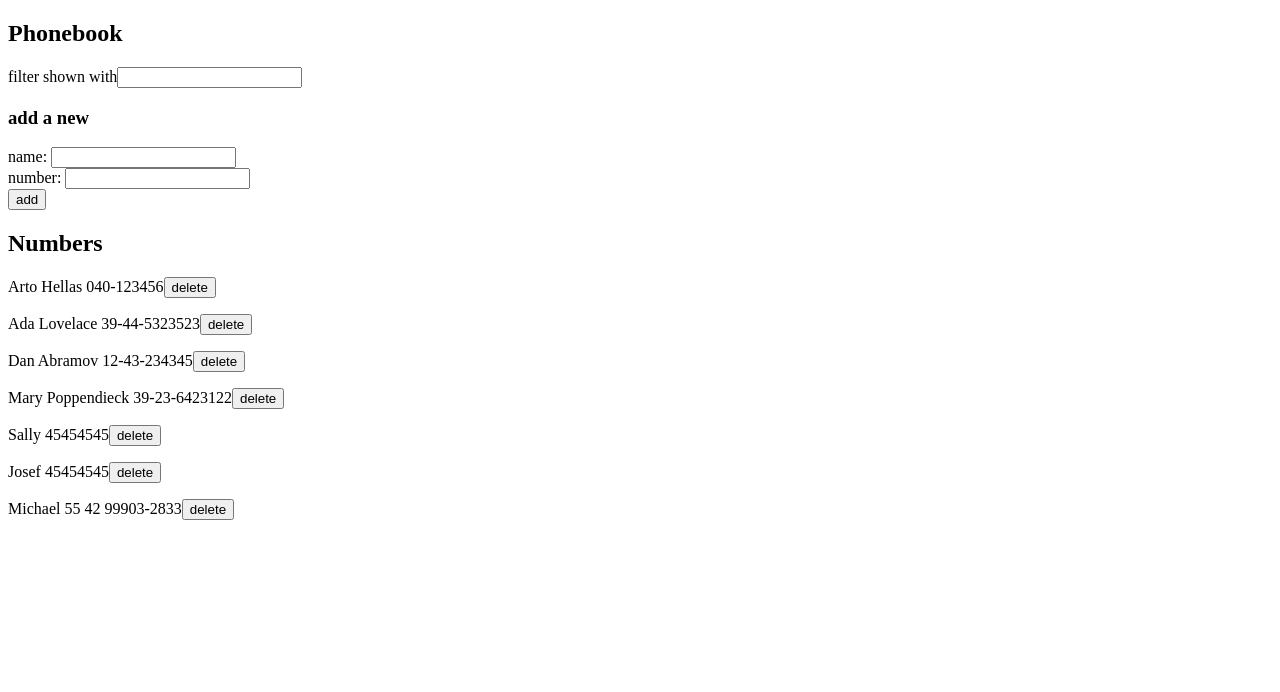
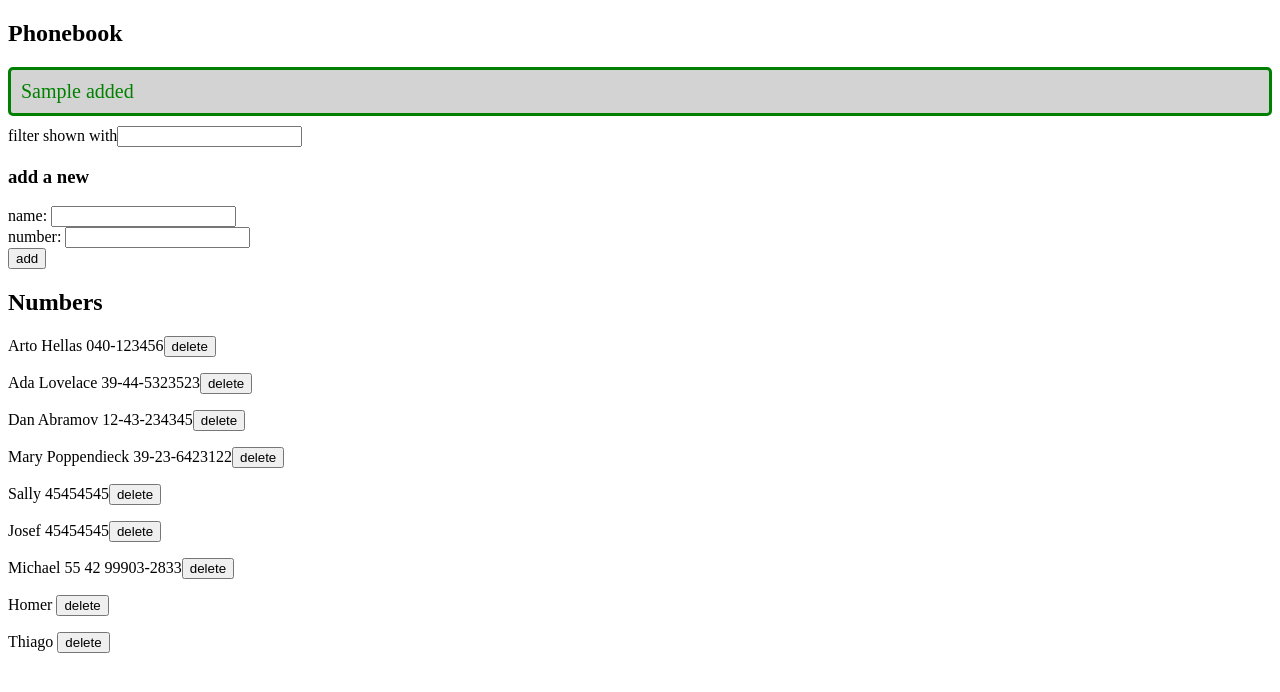
Before and after one commit to thiagoigfraga/fs-open2022, a React (Create React App) app in the folder part2/phonebook/: page / in a window 1280 px wide. Both pictures are taken after typing "Sample", "Sample" into the empty fields and a click on the button "add". Shown: the top 692 px of the page. Built offline with nearby package versions, Linux system fonts and the light colour scheme; no server answers; data requests are answered from the project's data file.

Commit message:
exercises from part2 completed

```diff
--- a/part2/phonebook/db.json
+++ b/part2/phonebook/db.json
@@ -34,6 +34,16 @@
       "name": "Michael",
       "number": "55 42 99903-2833",
       "id": 7
+    },
+    {
+      "name": "Homer",
+      "number": "",
+      "id": 8
+    },
+    {
+      "name": "Thiago",
+      "number": "",
+      "id": 9
     }
   ]
 }
--- a/part2/phonebook/src/App.js
+++ b/part2/phonebook/src/App.js
@@ -8,6 +8,8 @@ import {
   getPersons,
   update,
 } from "./services/personServices";
+import "./css/App.css";
+import { Notification } from "./components/Notification";
 
 const App = () => {
   const [persons, setPersons] = useState([]);
@@ -15,10 +17,20 @@ const App = () => {
   const [newNumber, setNewNumber] = useState("");
   const [search, setSearch] = useState("");
   const [modified, setModified] = useState(false);
+  const [message, setMessage] = useState(null);
+  const [type, setType] = useState(null);
 
   useEffect(() => {
     getPersons().then((returnedPersons) => setPersons(returnedPersons));
-  }, [persons]);
+
+  }, []);
+
+  useEffect(() => {
+    setTimeout(() => {
+      setMessage(null);
+      setType(null);
+    }, 5000);
+  }, [message, type]);
 
   const handleSubmit = (event) => {
     event.preventDefault();
@@ -31,6 +43,10 @@ const App = () => {
       );
       setNewName("");
       setNewNumber("");
+
+      setMessage(`${newName} added`);
+      setType("sucess");
+
       return;
     } else if (
       userAlreadyExists &&
@@ -47,12 +63,20 @@ const App = () => {
           number: newNumber,
         };
 
-        update(userAlreadyExists.id, updatedObject).then((updatedPerson) =>
-          persons.map((p) => (p.id === updatedPerson.id ? updatedPerson : p))
-        );
+        update(userAlreadyExists.id, updatedObject)
+          .then((updatedPerson) =>
+            persons.map((p) => (p.id === updatedPerson.id ? updatedPerson : p))
+          )
+          .catch((error) => {
+            setMessage(
+              `Information of ${userAlreadyExists.name} has already been removed from server`
+            );
+            setType("error");
+          });
       }
     } else {
-      window.alert(`${newName} is already added to phonebook`);
+      setMessage(`${newName} is already added to phonebook`);
+      setType("error");
     }
 
     setNewName("");
@@ -94,6 +118,7 @@ const App = () => {
   return (
     <div>
       <h2>Phonebook</h2>
+      <Notification message={message} type={type} />
       <Filter value={search} onChangeFilter={handleSearchChange} />
       <PersonForm
         handleSubmit={handleSubmit}
--- /dev/null
+++ b/part2/phonebook/src/components/Notification.js
@@ -0,0 +1,7 @@
+export const Notification = ({ message, type }) => {
+  if (message === null) {
+    return null;
+  }
+
+  return <div className={type}>{message}</div>;
+};
--- /dev/null
+++ b/part2/phonebook/src/css/App.css
@@ -0,0 +1,18 @@
+.error {
+  color: red;
+  background: lightgrey;
+  font-size: 20px;
+  border-style: solid;
+  border-radius: 5px;
+  padding: 10px;
+  margin-bottom: 10px;
+}
+.sucess {
+  color: green;
+  background: lightgrey;
+  font-size: 20px;
+  border-style: solid;
+  border-radius: 5px;
+  padding: 10px;
+  margin-bottom: 10px;
+}
```
